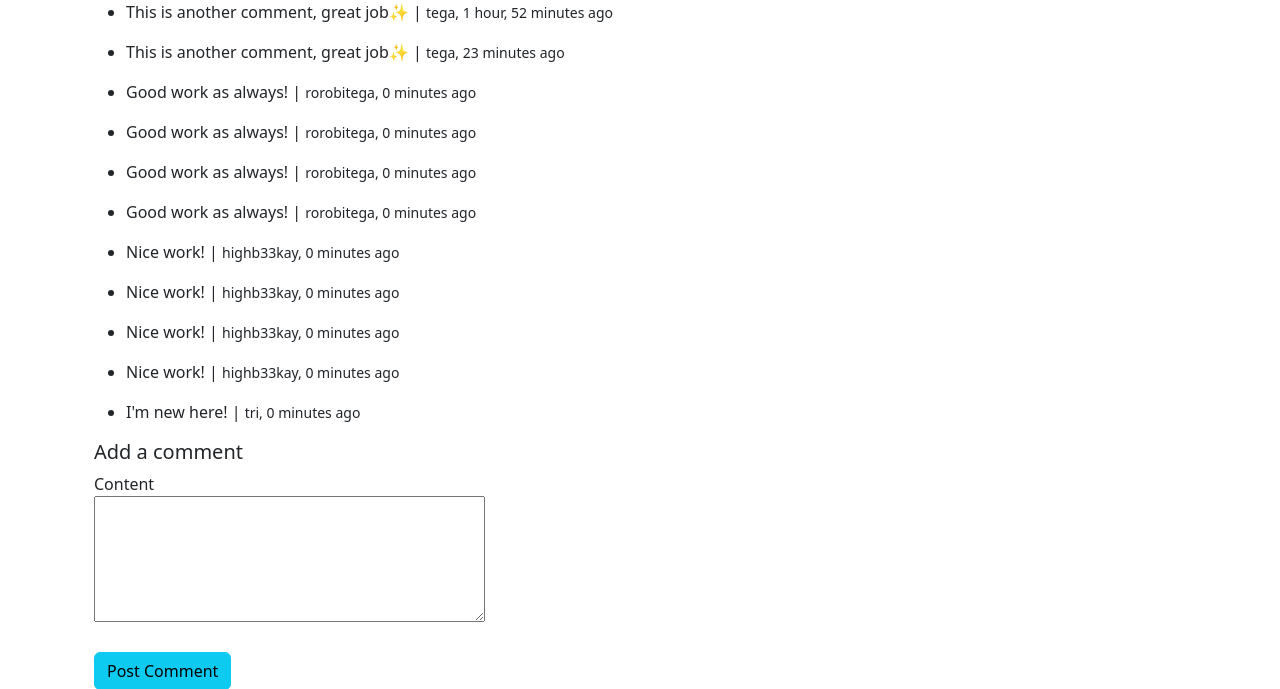
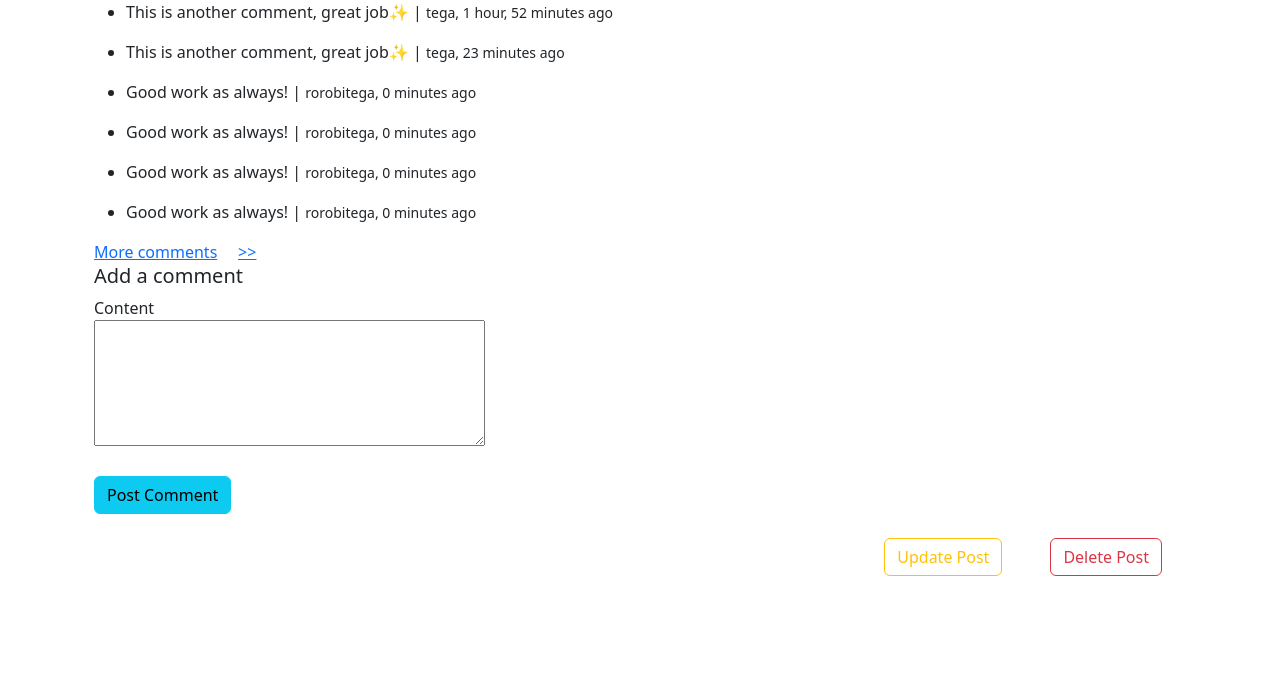
Before and after one commit to TegaRorobi/GridFlow-blog-task, a Django app: a page that uses templates/navbar.html in a window 1280 px wide. Shown: the part 548-1237 px from the top of the page. After the commit the page ends 1124 px from the top, so only its background shows below. Run offline with Django 4.2, Linux system fonts and the light colour scheme; a user stored in the database is signed in; data comes from the database, SQL or seed files in the repository; both versions use the stored data as it was after the commit.

Commit message:
Added pagination to comments on the posts retrieve page, improved the navbar, implemented login with django's AuthenticationForm class, added form validation output to the templates, as well as pagination directives. Exposed some views to users that aren't authenticated as well as other minor improvements.

```diff
--- a/blog/forms.py
+++ b/blog/forms.py
@@ -1,6 +1,6 @@
 from django import forms
 from django.contrib.auth import get_user_model
-from django.contrib.auth.forms import UserCreationForm
+from django.contrib.auth.forms import UserCreationForm, AuthenticationForm
 from .models import Post, Comment
 
 User = get_user_model()
@@ -11,9 +11,9 @@
 		fields = 'username', 'password1', 'password2'
 
 
-class LoginForm(forms.Form):
-	username = forms.CharField(max_length=150)
-	password = forms.CharField(widget=forms.PasswordInput)
+class LoginForm(AuthenticationForm):
+	pass
+
 
 
 class PostForm(forms.ModelForm):
--- a/blog/views.py
+++ b/blog/views.py
@@ -1,22 +1,22 @@
 from django.shortcuts import render, redirect, get_object_or_404
 from django.contrib.auth.mixins import LoginRequiredMixin
 from django.contrib.auth import login, authenticate, logout
+from django.core.paginator import Paginator
 from django.views.generic import View
 from django.urls import reverse
 from django.contrib import messages
-from django.db.models import Q
+from django.db.models import Q, Count
 from .models import Post, Comment
 from .forms import RegisterForm, LoginForm, PostForm, CommentForm
 
 
-
-# Create your views here.
 class _LoginRequiredMixin(LoginRequiredMixin):
 	login_url = '/accounts/login/'
 
 
 
 class RegisterView(View):
+
 	def get(self, request, *args, **kwargs):
 		form = RegisterForm()
 		return render(request, 'blog/register.html', {'form':form})
@@ -28,43 +28,39 @@
 			messages.success(request, "Action Successful.")
 			return redirect(reverse('blog:posts-list'))
 		messages.error(request, 'Invalid input.')
-		return self.get(request, *args, **kwargs)
+		return render(request, 'blog/register.html', {'form':form})
 
 
 
 class LoginView(View):
+
 	def get(self, request, *args, **kwargs):
 		form = LoginForm()
 		return render(request, 'blog/login.html', {'form':form})
 
 	def post(self, request, *args, **kwargs):
-		form = LoginForm(request.POST)
+		form = LoginForm(request, data=request.POST)
 		if form.is_valid():
-			username = form.cleaned_data.get('username')
-			password = form.cleaned_data.get('password')
-
-			user = authenticate(request, username=username, password=password)
-			if user is not None:
-				login(request, user)
-				return redirect(reverse('blog:posts-list'))
-			form.add_error(None, "Invalid username or password")
-			return render(request, 'blog/login.html', {'form':form})
-
+			user = form.get_user()
+			login(request, user)
+			return redirect(reverse('blog:posts-list'))
 		return render(request, 'blog/login.html', {'form':form})
 
 
 
 class LogoutView(_LoginRequiredMixin, View):
+
 	def get(self, request, *args, **kwargs):
 		return render(request, 'blog/logout.html', {})
 
 	def post(self, request, *args, **kwargs):
 		logout(request)
-		return redirect(reverse('login'))
+		return redirect(reverse('blog:posts-list'))
 
 
 
-class PostsListView(_LoginRequiredMixin, View):
+class PostsListView(View):
+
 	def get(self, request, *args, **kwargs):
 		filter_keyword = request.GET.get('filter_keyword')
 		searching = None
@@ -78,6 +74,7 @@
 
 
 class PostCreateUpdateView(_LoginRequiredMixin, View):
+
 	def get(self, request, *args, **kwargs):
 		create = 'pk' not in kwargs
 		if create:
@@ -109,11 +106,26 @@
 
 
 
-class PostRetrieveView(_LoginRequiredMixin, View):
+class PostRetrieveView(View):
+
 	def get(self, request, *args, **kwargs):
 		post = get_object_or_404(Post, pk=kwargs.get('pk'))
 		form = CommentForm()
-		return render(request, 'blog/post-retrieve.html', {'post':post, 'form':form})
+
+		queryset = post.comments.all()
+		page_size = request.GET.get('page_size', 10)
+
+		# if the comments aren't even up to the page size, then there's no need to set up a paginator
+		# we can also get this information without making another query to the database hence the aggregation.
+		if queryset.aggregate(_total_count=Count('*'))['_total_count'] < page_size:
+			return render(request, 'blog/post-retrieve.html', {'post':post, 'post_comments':queryset, 'form':form})
+
+		paginator = Paginator(queryset, page_size)
+		page_number = max(1, min(int(request.GET.get('page', 1)), paginator.num_pages))
+
+		post_comments = paginator.page(page_number)
+		return render(request, 'blog/post-retrieve.html', {'post':post, 'post_comments':post_comments, 'paginator':paginator, 'form':form})
+
 
 	def post(self, request, *args, **kwargs):
 		post = get_object_or_404(Post, pk=kwargs.get('pk'))
--- a/templates/blog/login.html
+++ b/templates/blog/login.html
@@ -6,7 +6,6 @@
 <div class='container p-4'>
 	<h3>Login to a user account 🚪</h3>
 	<hr>
-
 
 	<form class='form' method='POST'>
 		{% csrf_token %}
@@ -19,6 +18,7 @@
 				<br/></br/>
 			</div>
 		{% endfor %}
+		{{form.non_field_errors}}
 		<button class='btn btn-info' type='submit'>Login</button>
 	</form>
 
--- a/templates/blog/post-retrieve.html
+++ b/templates/blog/post-retrieve.html
@@ -19,7 +19,7 @@
 	<div class="pl-4">
 		<h5>Comments</h5>
 		<ul>
-		{% for comment in post.comments.all %}
+		{% for comment in post_comments %}
 			<div>
 				<li><p>
 					{{comment.content}} | <small> {{comment.user.username}}, {{comment.updated_at|timesince}} ago </small>
@@ -29,7 +29,18 @@
 		</ul>
 	</div>
 
-	<h5>Add a comment</h5>
+	{% if post_comments.has_previous %}
+        <a href="?page=1">&lt;&lt;</a>&nbsp;&nbsp;&nbsp;
+        <a href="?page={{post_comments.previous_page_number}}">Previous comments</a>&nbsp;&nbsp;&nbsp;
+    {% endif %}
+
+    {% if post_comments.has_next %}
+        <a href="?page={{post_comments.next_page_number}}">More comments</a> &nbsp;&nbsp;&nbsp;
+      	<a href="?page={{paginator.num_pages}}">&gt;&gt;</a>
+    {% endif %}
+
+	{% if request.user.is_authenticated %}
+		<h5>Add a comment</h5>
 		<form class='form' method='POST'>
 			{% csrf_token %}
 			{% for field in form %}
@@ -42,9 +53,13 @@
 			{% endfor %}
 			<button class='btn btn-info' type='submit'>Post Comment</button>
 		</form>
+	{% else %}
+		<h6> Kindly Login <a href="{% url 'login' %}">here</a> to comment on this post.</h6>
+	{% endif %}
+
 	{% if post.author == request.user %}
-	<a style='float:right;' class='btn btn-outline-danger m-4' href="{% url 'blog:post-delete' pk=post.pk%}">Delete Post</a>
-	<a style='float:right;' class='btn btn-outline-warning m-4' href="{% url 'blog:post-update' pk=post.pk%}">Update Post</a>
+		<a style='float:right;' class='btn btn-outline-danger m-4' href="{% url 'blog:post-delete' pk=post.pk%}">Delete Post</a>
+		<a style='float:right;' class='btn btn-outline-warning m-4' href="{% url 'blog:post-update' pk=post.pk%}">Update Post</a>
 	{% endif %}
 </div>
 
--- a/templates/blog/register.html
+++ b/templates/blog/register.html
@@ -6,7 +6,6 @@
 <div class='container p-4'>
 	<h3>Create a new user account 🎉🎊</h3>
 	<hr>
-
 
 	<form class='form' method='POST'>
 		{% csrf_token %}
@@ -19,6 +18,7 @@
 				<br/></br/>
 			</div>
 		{% endfor %}
+		{{form.non_field_errors}}
 		<button class='btn btn-info' type='submit'>Register</button>
 	</form>
 
--- a/templates/navbar.html
+++ b/templates/navbar.html
@@ -1,6 +1,6 @@
 <nav style='border-radius: 12.5px;' class="navbar navbar-expand-lg bg-dark border-bottom border-body" data-bs-theme='dark'>
   <div class="container-fluid">
-    <a class="navbar-brand" href="#">&nbsp;&nbsp;&nbsp;BLOG.dev&nbsp;&nbsp;&nbsp;&nbsp;&nbsp;&nbsp;&nbsp;</a>
+    <a class="navbar-brand" href="{% url 'blog:posts-list' %}">&nbsp;&nbsp;&nbsp;BLOG.dev&nbsp;&nbsp;&nbsp;&nbsp;&nbsp;&nbsp;&nbsp;</a>
     <button class="navbar-toggler" type="button" data-bs-toggle="collapse" data-bs-target="#navbarSupportedContent" aria-controls="navbarSupportedContent" aria-expanded="false" aria-label="Toggle navigation">
       <span class="navbar-toggler-icon"></span>
     </button>
@@ -26,6 +26,10 @@
         {% if request.user.is_authenticated %}
           <li class="nav-item">
             <a class="nav-link disabled" aria-disabled="true">Logged in as {{request.user.username}}</a>
+          </li>
+        {% else %}
+          <li class="nav-item">
+            <a class="nav-link disabled" aria-disabled="true">Logged out</a>
           </li>
         {% endif %}
       </ul>
```
Also changed, not shown: db.sqlite3.
